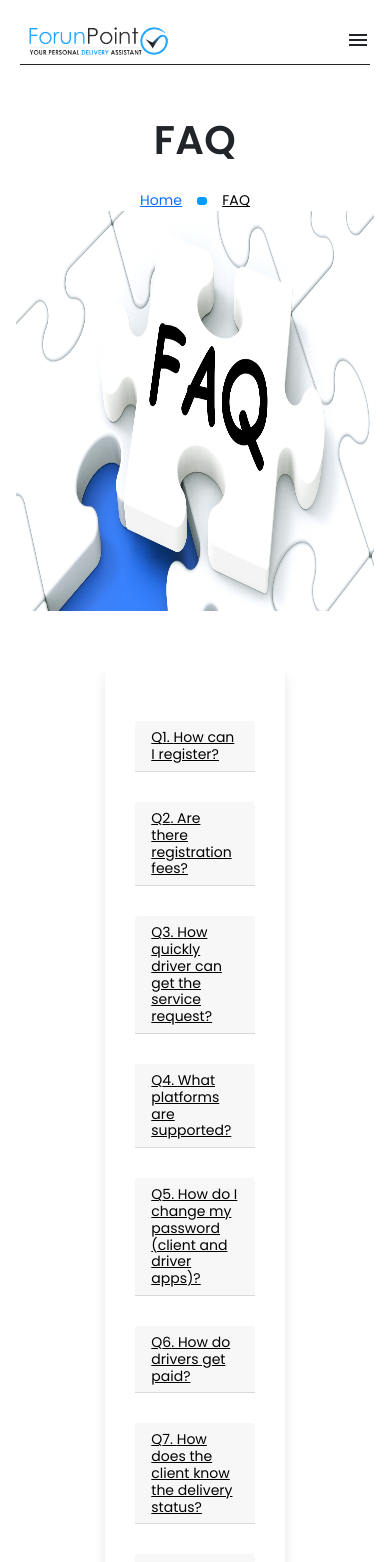
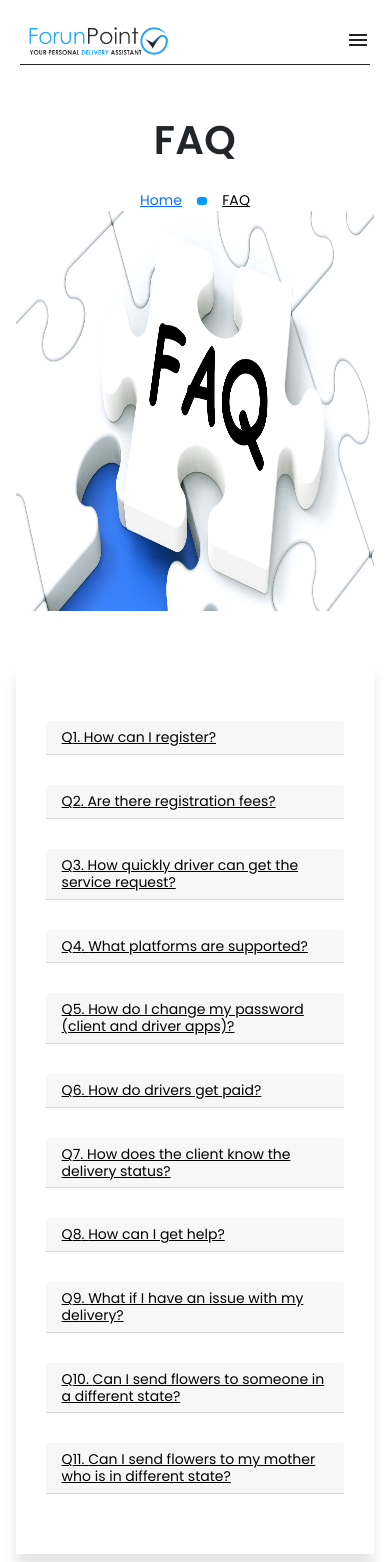
Before and after one commit to reazAshrafWhetcloud/ForunPointWebsite, a React (Create React App) app: page /faq in a window 390 px wide. Shown: the top 1562 px of the page. Built offline with nearby package versions, Linux system fonts and the light colour scheme.

Commit message:
faqs width update and about us textual changes

```diff
--- a/src/App.css
+++ b/src/App.css
@@ -1458,6 +1458,11 @@
   padding: 30px;
   box-shadow: rgba(0, 0, 0, 0) 0px 0px 0px, rgba(0, 0, 0, 0.1) 0px 15px 12px;
 }
+@media only screen and (max-width: 850px){
+  #accordion{
+    width: 100% !important;
+  }
+}
 .card-accordian{
   margin: 30px 0px;
   cursor: pointer;
--- a/src/components/about_us/AboutUsPage.js
+++ b/src/components/about_us/AboutUsPage.js
@@ -85,7 +85,7 @@ const AboutUsPage = () => {
             business. Unfortunately, many closed their doors for good due to
             measures to keep us safe. I realized we need a way that people can
             continue to live life without interruption and that's where our
-            mobile app come in.
+            mobile app comes in.
           </Typography>
           <Typography
             className="global-font-family"
```
